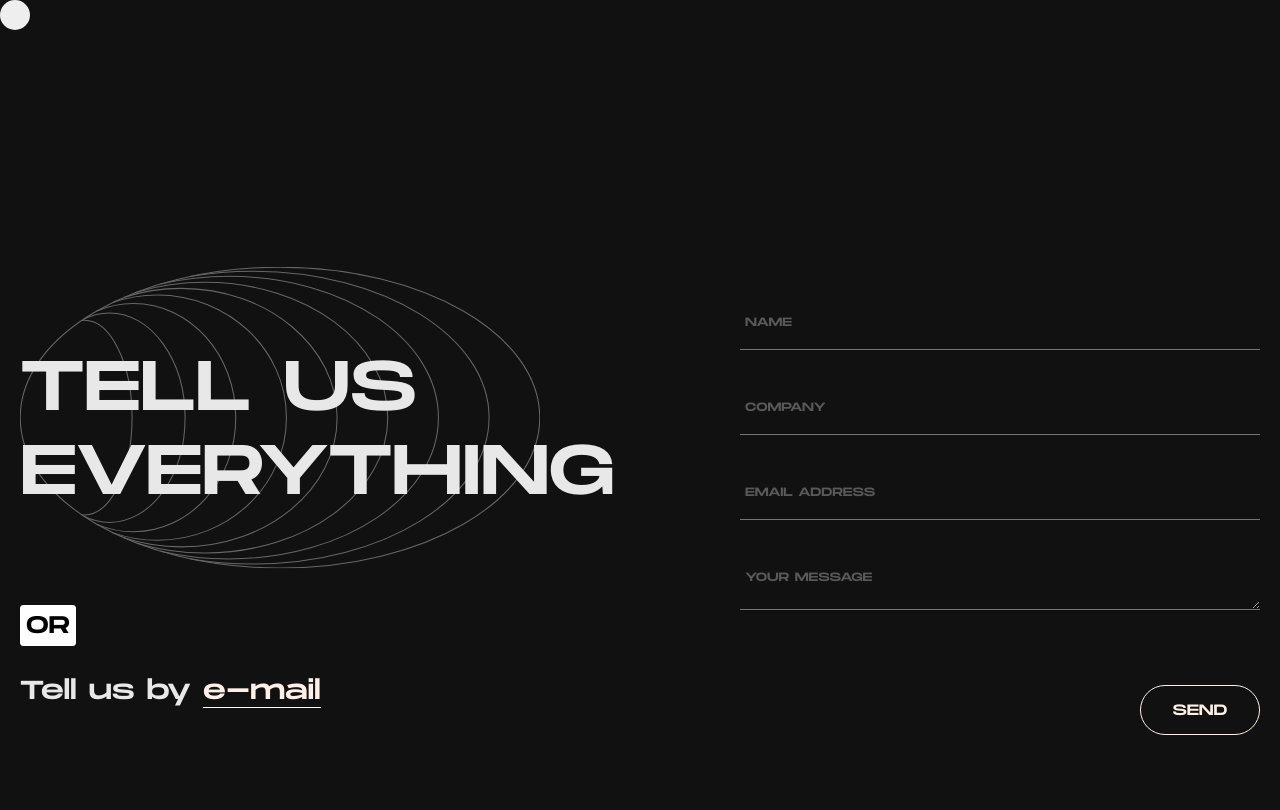
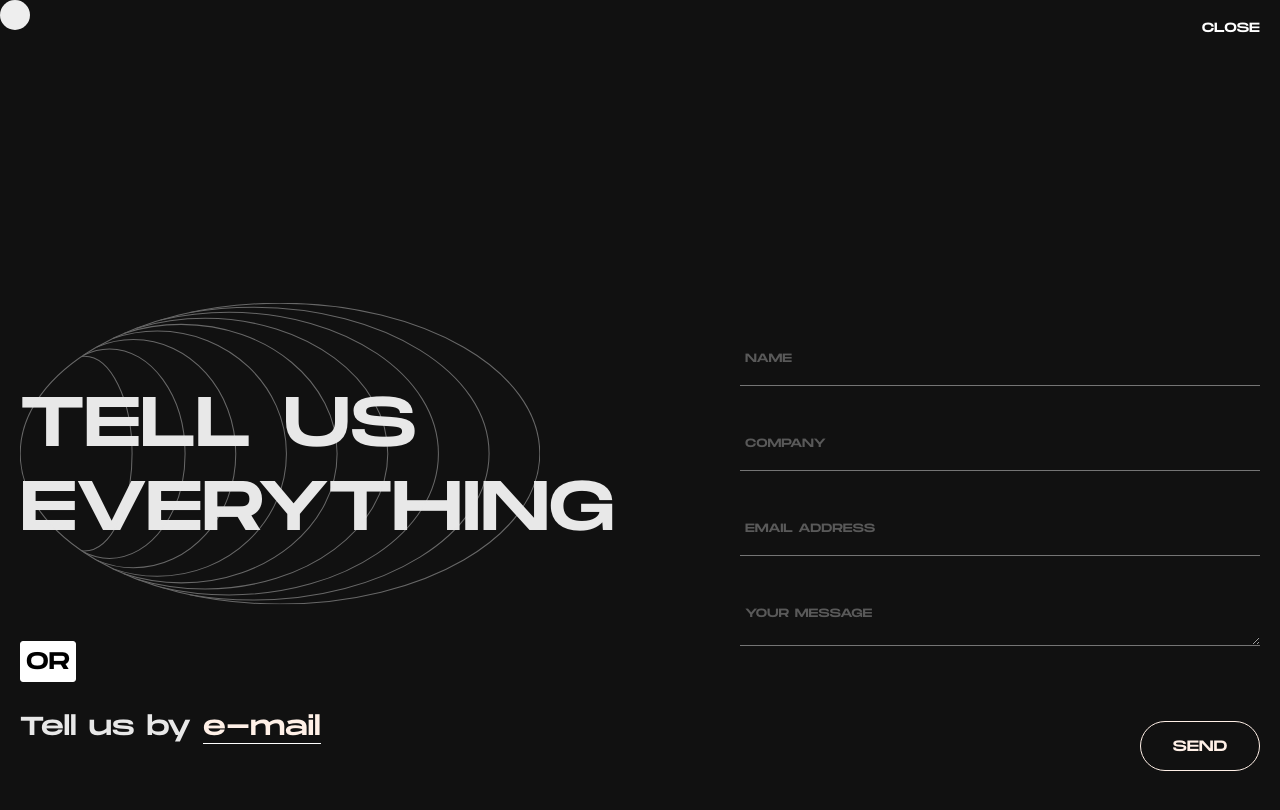
Before and after one commit to Abhishek79201/Portfolio, a React (Create React App) app: page /contact in a window 1280 px wide. Built offline with nearby package versions, Linux system fonts and the light colour scheme.

Commit message:
close menu

```diff
--- a/package.json
+++ b/package.json
@@ -38,6 +38,7 @@
     "react-tagcloud": "^2.3.1",
     "react-use": "^17.4.0",
     "sass": "^1.56.0",
+    "styled-components": "^5.3.6",
     "tag-canvas": "^0.0.5",
     "web-vitals": "^2.1.4"
   },
--- a/src/HomePage/Home.jsx
+++ b/src/HomePage/Home.jsx
@@ -5,6 +5,7 @@ import About from "../assets/pages/About/About";
 import Footer from "../assets/pages/Footer/Footer";
 import Logo from "./../assets/components/images/Logo.svg";
 import Projects from "../assets/pages/Projects/Projects";
+
 // import { Element } from 'react-scroll';
 import "./home.scss";
 import useLocoScroll from "./../hooks/useLocoScroll";
@@ -73,9 +74,11 @@ const Home = () => {
           ref={ref}
         >
           <Navbar />
+
           <Hero />
           <About />
           <Projects />
+
           <div data-scroll-section>
             <Footer />
           </div>
--- a/src/assets/pages/Contact/Contact.jsx
+++ b/src/assets/pages/Contact/Contact.jsx
@@ -1,8 +1,9 @@
-import './contact.scss';
-import React from 'react';
-import { contact } from './../../components/ProjectData/Data';
-import { useLayoutEffect } from 'react';
-import { useLocation } from 'react-router-dom';
+import "./contact.scss";
+import React from "react";
+import { contact } from "./../../components/ProjectData/Data";
+import { useLayoutEffect } from "react";
+import { useLocation, useNavigate } from "react-router-dom";
+
 const Wrapper = ({ children }) => {
   const location = useLocation();
   useLayoutEffect(() => {
@@ -12,10 +13,16 @@ const Wrapper = ({ children }) => {
 };
 
 const Contact = () => {
-  // const transition = { duration: 0.6, ease: [0.43, 0.13, 0.23, 0.96] };
+  const navigate = useNavigate();
+  return (
+    <>
+      <Wrapper>
+        <div className="buttonbox">
+          <button onClick={() => navigate(-1)} className="close">
+            CLOSE
+          </button>
+        </div>
 
-  return (
-    <Wrapper>
         <div className="containercontact">
           <div className="container1">
             <div className="svgsection ">
@@ -49,7 +56,7 @@ const Contact = () => {
               </div>
               <div className="ortag">OR</div>
               <div className="emailcon">
-              Tell us by{' '}
+                Tell us by{" "}
                 <a href={`mailto:${contact.email}`} target="blank">
                   e-mail
                 </a>
@@ -103,6 +110,7 @@ const Contact = () => {
           </div>
         </div>
       </Wrapper>
+    </>
   );
 };
 
--- a/src/assets/pages/Contact/contact.scss
+++ b/src/assets/pages/Contact/contact.scss
@@ -158,7 +158,7 @@
     border: none;
     border-bottom: 1px solid #757575;
     color: #e8e8e8;
-    font-family: 'extR', Fallback, sans-serif;
+    font-family: "extR", Fallback, sans-serif;
   }
 
   .floating-input:focus,
@@ -190,7 +190,7 @@
   }
 
   .floating-select:focus ~ label,
-  .floating-select:not([value='']):valid ~ label {
+  .floating-select:not([value=""]):valid ~ label {
     top: -22px;
     font-size: 14px;
     color: #5a2add;
@@ -220,7 +220,7 @@
     display: flex;
     justify-content: space-evenly;
     align-items: center;
-    font-family: 'extR', Fallback, sans-serif;
+    font-family: "extR", Fallback, sans-serif;
     padding-top: 15rem;
     font-weight: 500;
     gap: 20rem;
@@ -293,7 +293,7 @@
     width: 12rem;
     height: 5rem;
     border-radius: 50rem;
-    font-family: 'extR', Fallback, sans-serif;
+    font-family: "extR", Fallback, sans-serif;
     font-size: 1.5rem;
     cursor: pointer;
     &__text {
@@ -328,7 +328,7 @@
       height: 100%;
       line-height: 4.5rem;
       background-color: #5a2add;
-      content: 'Smash It!!';
+      content: "Smash It!!";
       transition: top 0.5s;
       font-size: 1.4rem;
 
@@ -345,3 +345,13 @@
     }
   }
 }
+.close {
+  padding-right: 2rem;
+  font-family: "extR", Fallback, sans-serif;
+  background: transparent;
+  color: white;
+  border: none;
+  &:hover {
+    color: #5a2add;
+  }
+}
--- a/src/assets/pages/Footer/Footer.jsx
+++ b/src/assets/pages/Footer/Footer.jsx
@@ -1,7 +1,7 @@
-import React from 'react';
-import { Link } from 'react-router-dom';
+import React from "react";
+import { Link } from "react-router-dom";
 
-import './Footer.scss';
+import "./Footer.scss";
 const Footer = () => {
   return (
     <div id="Contact">
--- a/src/assets/pages/MorePrs/Pr1.jsx
+++ b/src/assets/pages/MorePrs/Pr1.jsx
@@ -1,13 +1,13 @@
-import { motion } from 'framer-motion';
-import React from 'react';
-import { PrData } from './../../components/ProjectData/ProjectData';
+import { motion } from "framer-motion";
+import React from "react";
+import { PrData } from "./../../components/ProjectData/ProjectData";
 
-import './styles/Projects.scss';
-import { useLayoutEffect } from 'react';
-import { useLocation } from 'react-router-dom';
+import "./styles/Projects.scss";
+import { useLayoutEffect } from "react";
+import { useLocation, useNavigate } from "react-router-dom";
 
-import LocoForProject from '../../../hooks/LocoForProject';
-import Footer from '../Footer/Footer';
+import LocoForProject from "../../../hooks/LocoForProject";
+import Footer from "../Footer/Footer";
 const Wrapper = ({ children }) => {
   const location = useLocation();
   useLayoutEffect(() => {
@@ -39,9 +39,15 @@ const letter = {
 };
 
 const Pr1 = () => {
+  const navigate = useNavigate();
   LocoForProject();
   return (
     <Wrapper>
+      <div className="buttonbox">
+        <button onClick={() => navigate(-1)} className="close">
+          CLOSE
+        </button>
+      </div>
       <motion.div initial="initial" animate="animate" exit="exit">
         <motion.div className="prs" data-scroll-container>
           <motion.div data-scorll-section>
@@ -72,23 +78,23 @@ const Pr1 = () => {
             </div>
             <motion.div
               initial={{
-                y: '-30%',
+                y: "-30%",
               }}
               animate={{
-                y: '0%',
+                y: "0%",
 
                 transition: { delay: 0.2, ...transition },
-                width: '100%',
+                width: "100%",
               }}
             >
               <motion.img
                 src={PrData[0].prsrc}
                 initial={{
-                  width: '100%',
+                  width: "100%",
                   scale: 0.9,
                 }}
                 animate={{
-                  width: '100%',
+                  width: "100%",
                   scale: 1,
                   transition: { delay: 0.2, ...transition },
                 }}
--- a/src/assets/pages/MorePrs/Pr2.jsx
+++ b/src/assets/pages/MorePrs/Pr2.jsx
@@ -1,10 +1,10 @@
-import { motion } from 'framer-motion';
-import React from 'react';
-import { PrData } from './../../components/ProjectData/ProjectData';
-import LocoForProject from '../../../hooks/LocoForProject';
-import { useLayoutEffect } from 'react';
-import { useLocation } from 'react-router-dom';
-import Footer from '../Footer/Footer';
+import { motion } from "framer-motion";
+import React from "react";
+import { PrData } from "./../../components/ProjectData/ProjectData";
+import LocoForProject from "../../../hooks/LocoForProject";
+import { useLayoutEffect } from "react";
+import { useLocation, useNavigate } from "react-router-dom";
+import Footer from "../Footer/Footer";
 const Wrapper = ({ children }) => {
   const location = useLocation();
   useLayoutEffect(() => {
@@ -35,9 +35,15 @@ const letter = {
   },
 };
 const Pr2 = () => {
+  const navigate = useNavigate();
   LocoForProject();
   return (
     <Wrapper>
+      <div className="buttonbox">
+        <button onClick={() => navigate(-1)} className="close">
+          CLOSE
+        </button>
+      </div>
       <motion.div initial="initial" animate="animate" exit="exit">
         <motion.div className="prs" data-scroll-container>
           <motion.div data-scorll-section>
@@ -65,23 +71,23 @@ const Pr2 = () => {
             </div>
             <motion.div
               initial={{
-                y: '-30%',
+                y: "-30%",
               }}
               animate={{
-                y: '0%',
+                y: "0%",
 
                 transition: { delay: 0.2, ...transition },
-                width: '100%',
+                width: "100%",
               }}
             >
               <motion.img
                 src={PrData[1].src}
                 initial={{
-                  width: '100%',
+                  width: "100%",
                   scale: 0.8,
                 }}
                 animate={{
-                  width: '100%',
+                  width: "100%",
                   scale: 1,
                   transition: { delay: 0.2, ...transition },
                 }}
--- a/src/assets/pages/MorePrs/Pr3.jsx
+++ b/src/assets/pages/MorePrs/Pr3.jsx
@@ -1,10 +1,10 @@
-import { motion } from 'framer-motion';
-import React from 'react';
-import { PrData } from './../../components/ProjectData/ProjectData';
-import LocoForProject from '../../../hooks/LocoForProject';
-import { useLayoutEffect } from 'react';
-import { useLocation } from 'react-router-dom';
-import Footer from '../Footer/Footer';
+import { motion } from "framer-motion";
+import React from "react";
+import { PrData } from "./../../components/ProjectData/ProjectData";
+import LocoForProject from "../../../hooks/LocoForProject";
+import { useLayoutEffect } from "react";
+import { useLocation, useNavigate } from "react-router-dom";
+import Footer from "../Footer/Footer";
 const Wrapper = ({ children }) => {
   const location = useLocation();
   useLayoutEffect(() => {
@@ -35,10 +35,16 @@ const letter = {
   },
 };
 const Pr3 = () => {
+  const navigate = useNavigate();
   LocoForProject();
 
   return (
     <Wrapper>
+      <div className="buttonbox">
+        <button onClick={() => navigate(-1)} className="close">
+          CLOSE
+        </button>
+      </div>
       <motion.div initial="initial" animate="animate" exit="exit">
         <motion.div className="prs" data-scroll-container>
           <motion.div data-scorll-section>
@@ -66,23 +72,23 @@ const Pr3 = () => {
             </div>
             <motion.div
               initial={{
-                y: '-30%',
+                y: "-30%",
               }}
               animate={{
-                y: '0%',
+                y: "0%",
 
                 transition: { delay: 0.2, ...transition },
-                width: '100%',
+                width: "100%",
               }}
             >
               <motion.img
                 src={PrData[2].src}
                 initial={{
-                  width: '100%',
+                  width: "100%",
                   scale: 0.8,
                 }}
                 animate={{
-                  width: '100%',
+                  width: "100%",
                   scale: 1,
                   transition: { delay: 0.2, ...transition },
                 }}
--- a/src/assets/pages/MorePrs/Pr4.jsx
+++ b/src/assets/pages/MorePrs/Pr4.jsx
@@ -1,10 +1,10 @@
-import { motion } from 'framer-motion';
-import React from 'react';
-import { PrData } from './../../components/ProjectData/ProjectData';
-import LocoForProject from '../../../hooks/LocoForProject';
-import { useLayoutEffect } from 'react';
-import { useLocation } from 'react-router-dom';
-import Footer from '../Footer/Footer';
+import { motion } from "framer-motion";
+import React from "react";
+import { PrData } from "./../../components/ProjectData/ProjectData";
+import LocoForProject from "../../../hooks/LocoForProject";
+import { useLayoutEffect } from "react";
+import { useLocation, useNavigate } from "react-router-dom";
+import Footer from "../Footer/Footer";
 const Wrapper = ({ children }) => {
   const location = useLocation();
   useLayoutEffect(() => {
@@ -35,9 +35,15 @@ const letter = {
   },
 };
 const Pr4 = () => {
+  const navigate = useNavigate();
   LocoForProject();
   return (
     <Wrapper>
+      <div className="buttonbox">
+        <button onClick={() => navigate(-1)} className="close">
+          CLOSE
+        </button>
+      </div>
       <motion.div initial="initial" animate="animate" exit="exit">
         <motion.div className="prs" data-scroll-container>
           <motion.div data-scorll-section>
@@ -69,23 +75,23 @@ const Pr4 = () => {
             </div>
             <motion.div
               initial={{
-                y: '-30%',
+                y: "-30%",
               }}
               animate={{
-                y: '0%',
+                y: "0%",
 
                 transition: { delay: 0.2, ...transition },
-                width: '100%',
+                width: "100%",
               }}
             >
               <motion.img
                 src={PrData[3].src}
                 initial={{
-                  width: '100%',
+                  width: "100%",
                   scale: 0.8,
                 }}
                 animate={{
-                  width: '100%',
+                  width: "100%",
                   scale: 1,
                   transition: { delay: 0.2, ...transition },
                 }}
```
Also changed, not shown: 1 other file (tests, documents, lock files or other folders). Lines whose indentation alone changed are shown as unchanged.
